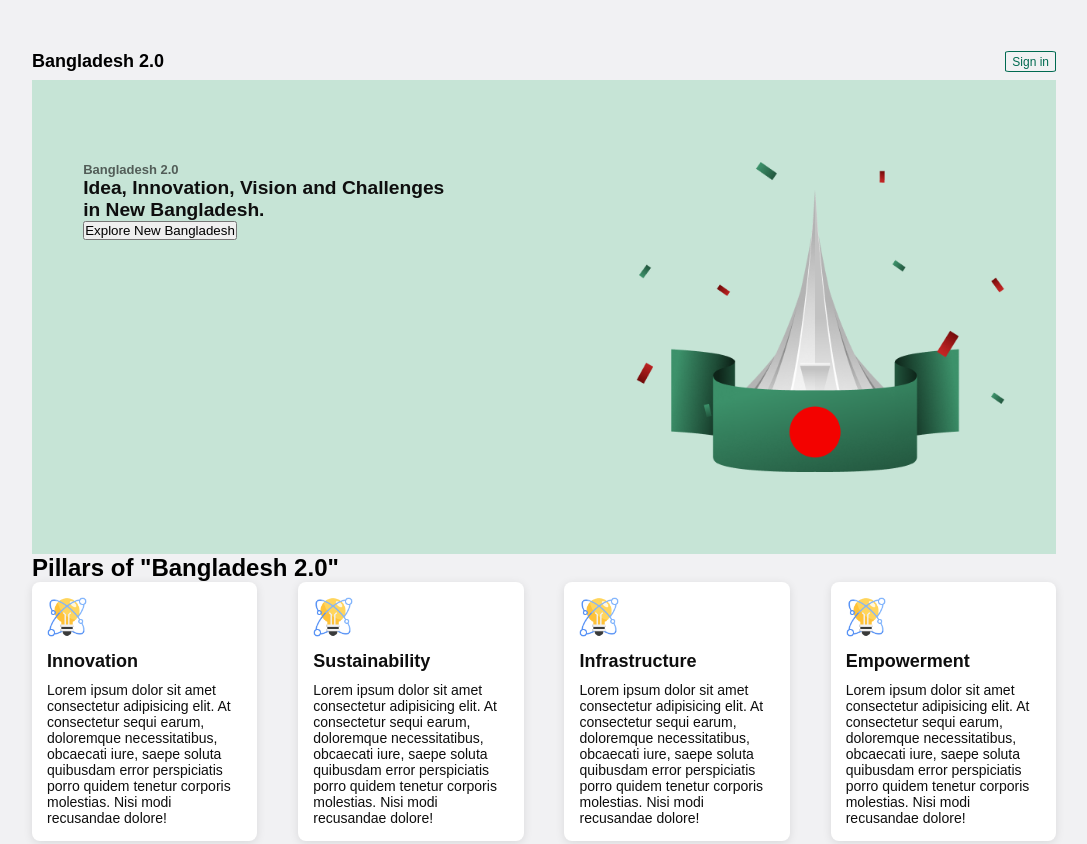
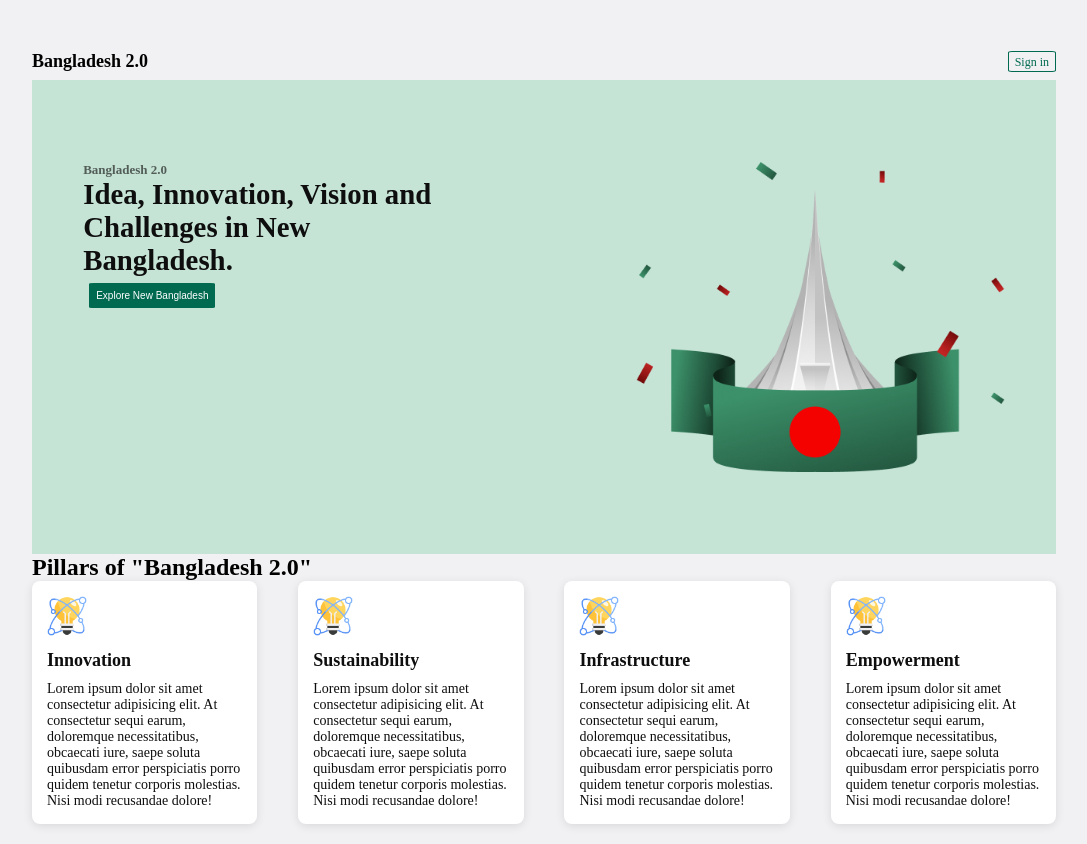
Before and after one commit to shaikhbaset2001/Bangladesh-2.0, a plain HTML site: page index.html in a window 1280 px wide. Shown: the top 844 px of the page, without its empty margins (96-1183 px from the left). Drawn offline with Linux system fonts and the light colour scheme.

```diff
--- a/styles.css
+++ b/styles.css
@@ -7,7 +7,6 @@
 
 body {
     padding: 4% 10%;
-    font-family: arial, sans-serif;
     background-color: #F1F1F3;
 }
 
@@ -44,6 +43,8 @@ a {
 }
 .banner-content {
     max-width: 40%;
+    font-size: 24px;
+    align-items: center;
 }
 h1 {
     font-size: small;
@@ -52,6 +53,17 @@ h1 {
 #banner-content {
     font-size: larger;
     color: #0E0E0E;
+    font-family: fira-sans;
+    font-weight: bold;
+}
+.banner-content button {
+    background-color: #006A50;
+    color: #ffffff;
+    font-size: 10px;
+    margin: 6px;
+    padding: 6px;
+    border: 1px solid #006A50;
+    border-radius: 4%;
 }
 #hero-image {
     max-width: 40%;
```
